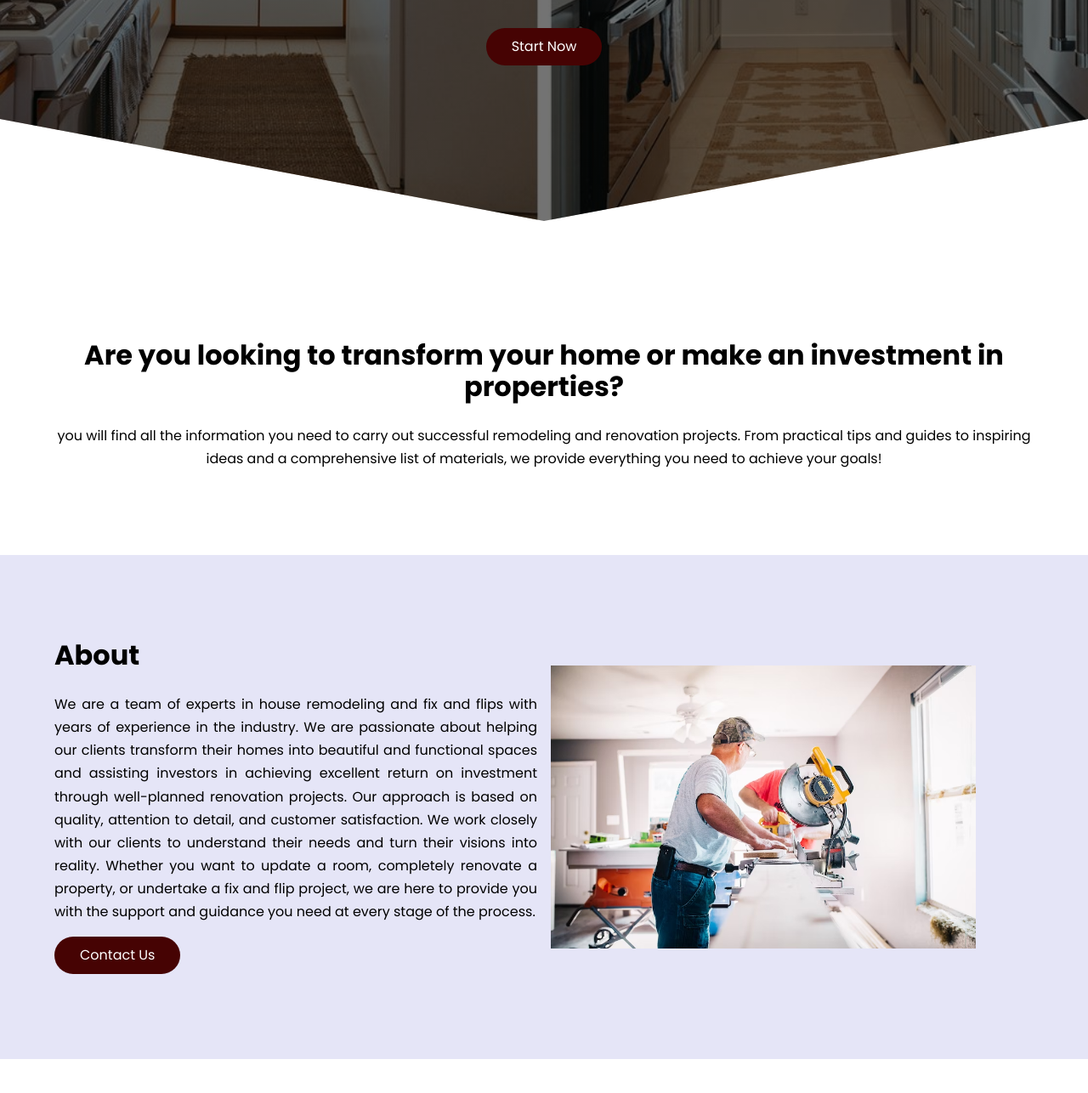
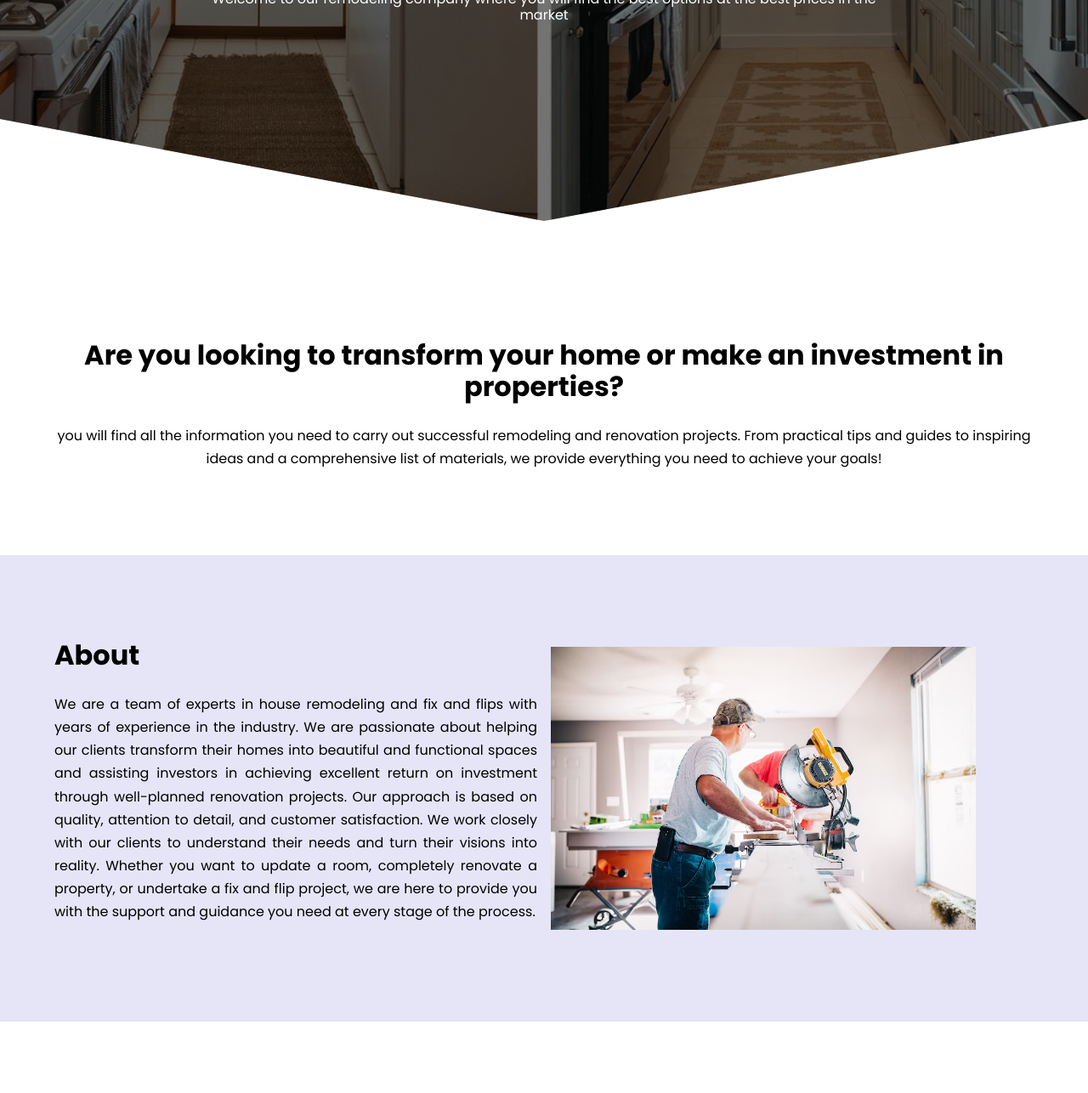
Before and after one commit to maganzimexx/campesellc, a plain HTML site: page index.html in a window 1280 px wide. Shown: the part 500-1786 px from the top of the page at 85% size. Drawn offline with Linux system fonts and the light colour scheme.

Commit message:
Update index.html

```diff
--- a/index.html
+++ b/index.html
@@ -35,7 +35,7 @@
                     <a href="#knowledge"class="nav__links">About</a>
                 </li>
                 <li class="nav__items">
-                    <a href="https://api.whatsapp.com/send?phone=15619974922" class="nav__links">Contact</a>
+                    <a href="#contact_number" class="nav__links">Contact</a>
                 </li>
 
 
@@ -52,7 +52,7 @@
             <h1 class="hero__title">Campese LLC</h1>
             <p class="hero__paragraph">Welcome to our remodeling company where you will find the best options at the best prices in the market
             </p>
-            <a href="https://api.whatsapp.com/send?phone=15619974922" class="cta">Start Now</a>
+
         </section>
     </header>
 
@@ -77,7 +77,7 @@
                            into reality. Whether you want to update a room, completely renovate a property,
                            or undertake a fix and flip project, we are here to provide you with the support
                            and guidance you need at every stage of the process.</p>
-                    <a href="https://api.whatsapp.com/send?phone=15619974922" class="cta">Contact Us</a>
+
 
                 </div>
 
@@ -178,7 +178,7 @@
 
             <h3 class="footer__copyright">All Rights Reserved &copy; Campese LLC 2023</h3>
 
-           <h3 class="contact_number" id ="contact_number"> <h3>
+           <h3 class="contact_number" id ="contact_number"> 774-327-3360<h3>
             <h3 class="mail" id ="mail"> renovations@campesellc.info<h3>
         </section>
     </footer>
```
